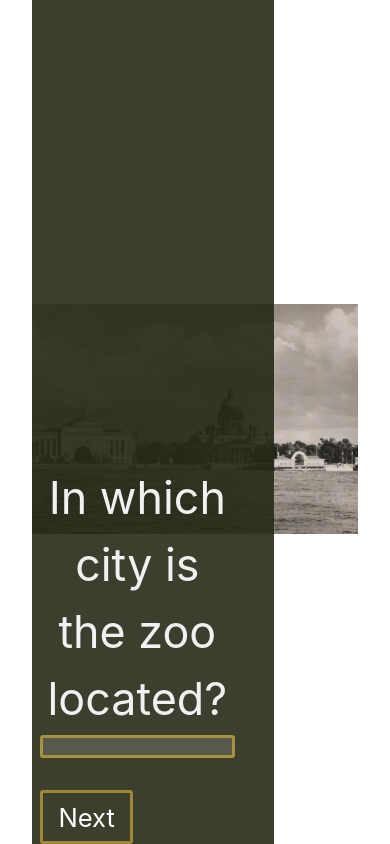
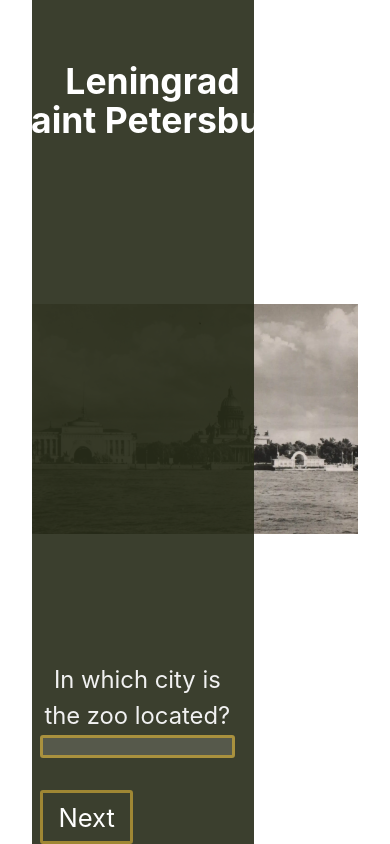
Before and after one commit to zena7/feat-of-a-woman, a React (Vite) app: page /feat-of-a-woman/welcome in a window 390 px wide. Built offline with nearby package versions, Linux system fonts and the light colour scheme.

Commit message:
refactor: make changes in welcome page with adaptivity layout

```diff
--- a/src/pages/welcome/Welcome.jsx
+++ b/src/pages/welcome/Welcome.jsx
@@ -1,21 +1,30 @@
 import clsx from 'clsx';
-import { useState } from 'react';
+import { useState, useCallback } from 'react';
 import { useNavigate } from 'react-router';
-import cityImg from '../../../public/assets/welcomeLeningrad.webp';
+import cityImg from '../../../src/assets/welcomeLeningrad.webp';
 import styles from './Welcome.module.css';
 
 function Welcome() {
-  const [showHeader, setShowHeader] = useState(false);
+  const [showHeader, setShowHeader] = useState(true);
+  const [input, setInput] = useState('');
   const navigate = useNavigate();
 
-  const handleSubmit = (event) => {
-    event.preventDefault();
-    setShowHeader((prev) => !prev);
+  const handleSubmit = useCallback(
+    (event) => {
+      event.preventDefault();
+      setShowHeader((prev) => !prev);
 
-    setTimeout(() => {
-      navigate('/warning');
-    }, 5000);
-  };
+      setTimeout(() => {
+        navigate('/warning');
+      }, 5000);
+    },
+    [navigate]
+  );
+
+  const handleChange = useCallback((event) => {
+    console.log(event.target.value);
+    setInput(event.target.value);
+  }, []);
 
   return (
     <>
@@ -32,7 +41,13 @@ function Welcome() {
         <label htmlFor="city" className={styles.formLabel}>
           In which city is the zoo located?
         </label>
-        <input type="text" id="city" className={styles.inputCity} />
+        <input
+          type="text"
+          id="city"
+          className={styles.inputCity}
+          value={input}
+          onChange={handleChange}
+        />
         <button type="submit" className={styles.btnCity}>
           Next
         </button>
--- a/src/pages/welcome/Welcome.module.css
+++ b/src/pages/welcome/Welcome.module.css
@@ -18,7 +18,7 @@
   z-index: 2;
   top: 4.5vh;
   left: 2vw;
-  font-size: 6.8rem;
+  font-size: calc(1rem + 6vw);
   animation: move-in 1s linear;
 }
 
@@ -29,6 +29,12 @@
 
   100% {
     top: 5vh;
+  }
+}
+
+@media screen and (max-width: 1250px) {
+  .cityHeader {
+    font-size: calc(1rem + 5vw);
   }
 }
 
@@ -58,7 +64,17 @@
 }
 
 .formLabel {
-  font-size: 2.8rem;
+  font-size: calc(1rem + 2.2vw);
+}
+
+@media screen and (max-width: 1770px) {
+  .welcomeForm {
+    padding-right: 5vw;
+  }
+
+  .formLabel {
+    font-size: calc(1rem + 2vw);
+  }
 }
 
 .inputCity {
```
Also changed, not shown: src/assets/welcomeLeningrad.webp (renamed from public/assets/welcomeLeningrad.webp).
